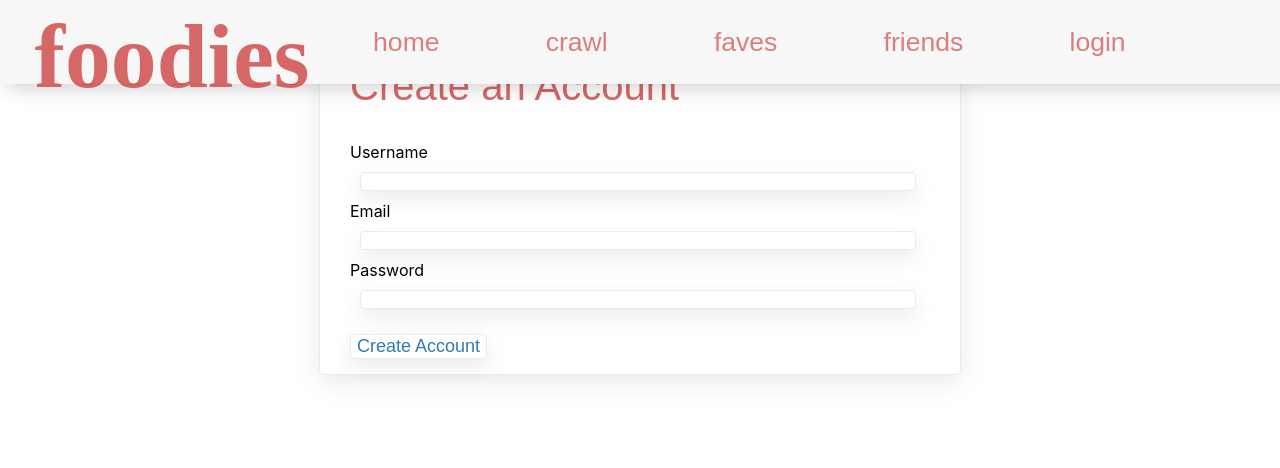
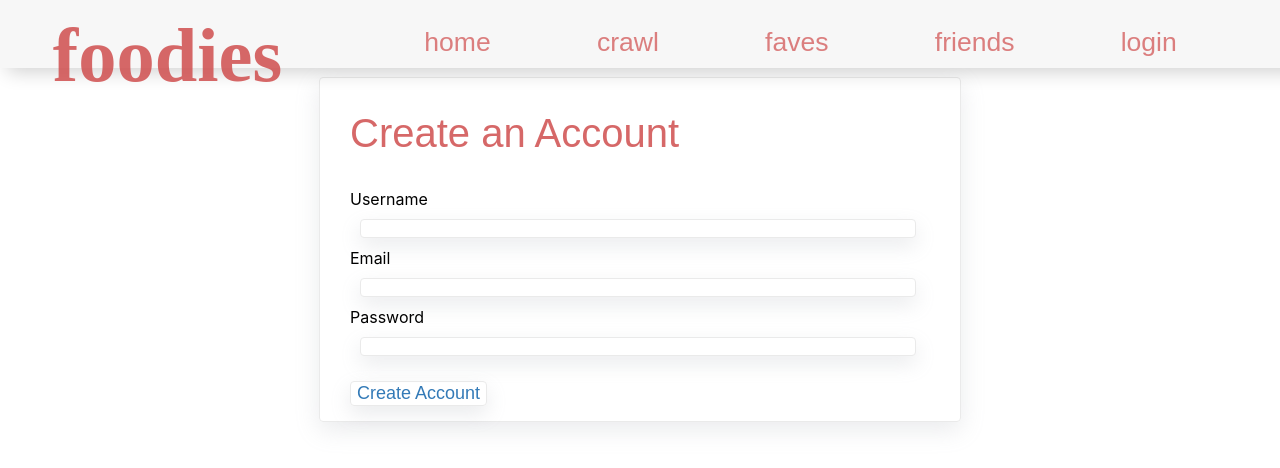
Before and after one commit to altiglesia/foodies, a React (Create React App) app: page / in a window 1280 px wide. Shown: the top 468 px of the page. Built offline with nearby package versions, Linux system fonts and the light colour scheme; no server answers; a web font is replaced by a local one.

Commit message:
more changes

```diff
--- a/src/App.css
+++ b/src/App.css
@@ -4,31 +4,33 @@
 /* ========= NAVBAR STYLING ========== */
 
 nav#navbar h1 {
+  font-size: 15px;
+  font-family: "caflisch-script-pro";
+  color: rgba(207, 78, 78, 0.85);
+  -moz-transform: matrix(5.09496618449703, 0, 0, 5.09496618449703, 0, 0);
+  -webkit-transform: matrix(5.09496618449703, 0, 0, 5.09496618449703, 0, 0);
+  -ms-transform: matrix(5.09496618449703, 0, 0, 5.09496618449703, 0, 0);
+  left: 145px;
+  top: 35px;
+  line-height: 1.2;
   z-index: 6;
   position: fixed;
 }
 
 nav ul {
-  margin-bottom: 25%;
   top: 0;
   z-index: 5;
   position: fixed;
   background-color: rgb(247, 247, 247);
   width: 100%;
   box-shadow: rgba(0, 0, 0, 0.2) 0px 10px 20px -7px;
-  /* display: inline-block; */
+  height: 8%;
 }
-
-/* @media screen {
-  nav ul {
-    position: fixed;
-  }
-} */
 
 .App nav ul a {
   color: rgba(207, 78, 78, 0.719);
   text-decoration: none;
-  padding: 1em 2em;
+  padding: 1em 2em 1em 2em;
   text-align: justify;
   display: inline-block;
   font-size: 1.66em;
@@ -38,29 +40,16 @@ nav ul {
 }
 
 ul.navlinks {
-  padding-left: 25%;
+  padding-left: 29%;
   padding-right: 25%;
+  padding-bottom: 0.25%;
+  padding-top: 0.05%;
   margin: 0px;
   max-height: 85.09px;
-  /* background-color: rgb(244, 244, 244); */
 }
 
 
 /* ========= LOGO ========= */
-
-.foodies {
-  font-size: 18px;
-  font-family: "caflisch-script-pro";
-  color: rgba(207, 78, 78, 0.85);
-  line-height: 1.2;
-  -moz-transform: matrix(5.09496618449703, 0, 0, 5.09496618449703, 0, 0);
-  -webkit-transform: matrix(5.09496618449703, 0, 0, 5.09496618449703, 0, 0);
-  -ms-transform: matrix(5.09496618449703, 0, 0, 5.09496618449703, 0, 0);
-  position: absolute;
-  left: 145px;
-  top: 35px;
-  z-index: 2;
-}
 
 /* ========= HOME & LOG-IN/OUT STYLING ========= */
 
@@ -68,7 +57,7 @@ ul.navlinks {
   width: 100%;
   max-width: 580px;
   margin: 0 auto;
-  margin-top: 30px;
+  margin-top: 6%;
   padding: 0 30px;
   border: 0.5px solid rgb(234, 234, 234);
   box-shadow: rgba(149, 157, 165, 0.2) 0px 8px 24px;
--- a/src/components/App.js
+++ b/src/components/App.js
@@ -9,8 +9,6 @@ function App() {
 
   return (
     <div className="App">
-      <h1 className="foodies">foodies</h1>
-      {/* set state of the context in useEffect of App */}
       <NavBar isLoggedIn={isLoggedIn} setIsLoggedIn={setIsLoggedIn} />
       <Main isLoggedIn={isLoggedIn} setIsLoggedIn={setIsLoggedIn} />
     </div>
```
